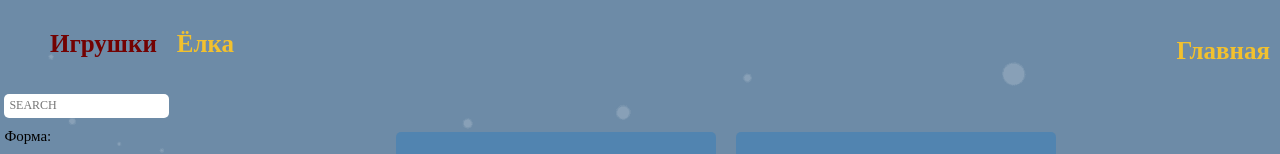
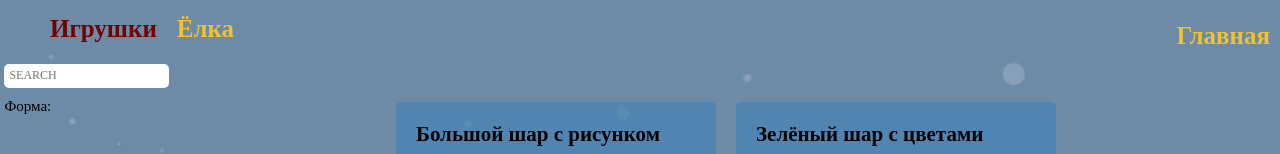
Before and after one commit to anastasia19141918/christmas-task, a website with bundled scripts: page game.html in a window 1280 px wide. Shown: the top 154 px of the page. Built offline with nearby package versions, Linux system fonts and the light colour scheme.

Commit message:
fix: header media

```diff
--- a/src/sass/layout/_header.scss
+++ b/src/sass/layout/_header.scss
@@ -2,7 +2,7 @@
 @use "../abstract/mixin" as m;
 
 .header {
-  padding: 20px 10px;
+  padding: 5px 10px;
   @include m.desktop-filter-big {
     padding: 0px 10px 5px 10px;
   };
```
Also changed, not shown: src/sass/index.css.
